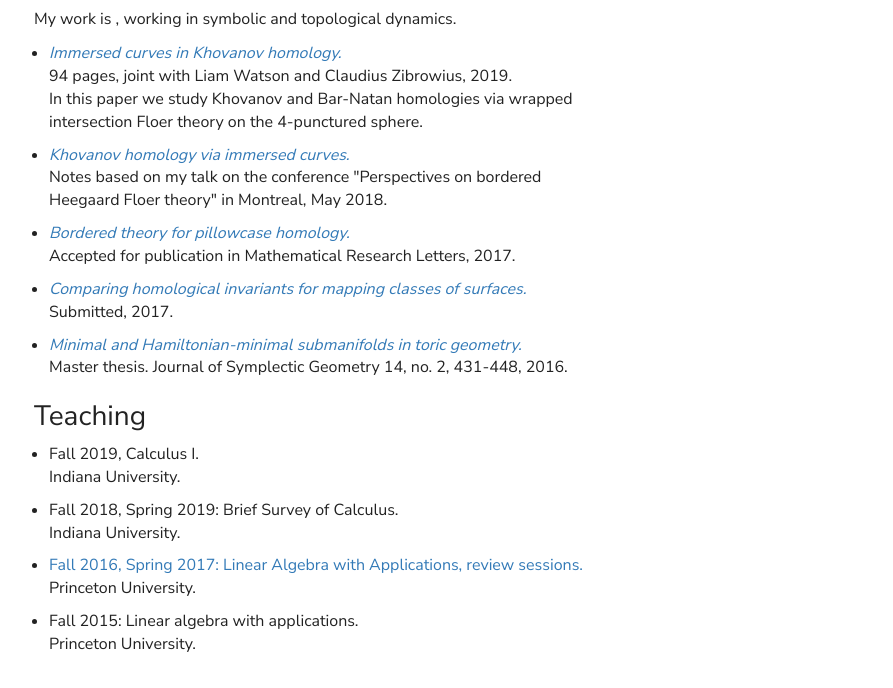
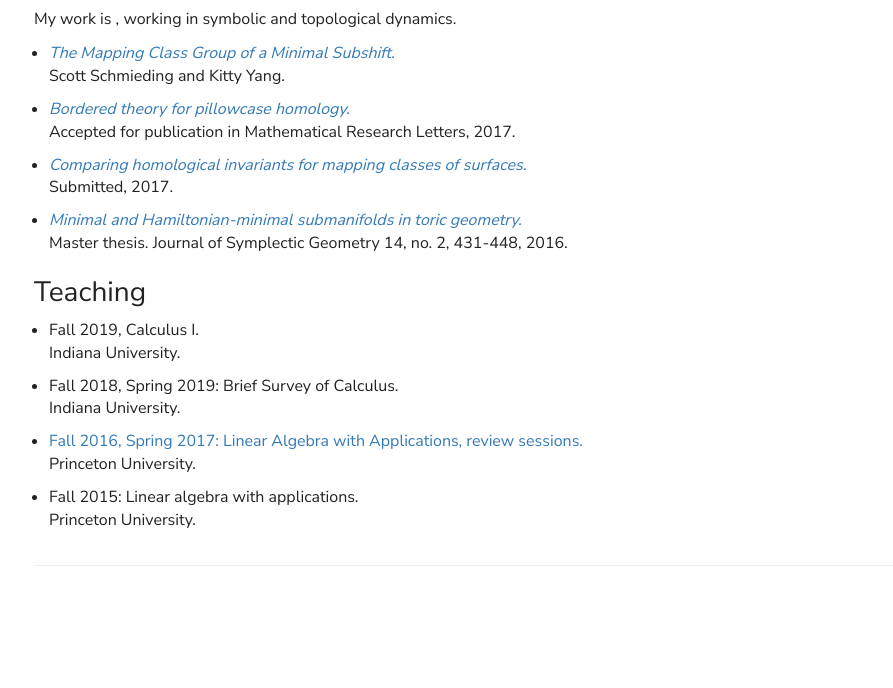
Before and after one commit to s-schmieding/s-schmieding.github.io, a plain HTML site: page index.html in a window 1280 px wide. Shown: the part 244-932 px from the top of the page, without its empty margins (36-929 px from the left). After the commit the page ends 852 px from the top, so only its background shows below. Drawn offline with nearby package versions, Linux system fonts and the light colour scheme; a web font is replaced by a local one.

Commit message:
kitty paper

```diff
--- a/index.html
+++ b/index.html
@@ -61,9 +61,8 @@
           <h3>Research</h3>
           <p>My work is , working in symbolic and topological dynamics.</p>
           <ul>
-            <li><i> <a href=https://arxiv.org/abs/1910.14584> Immersed curves in Khovanov homology. </a></i> <br>
-            94 pages, joint with Liam Watson and Claudius Zibrowius, 2019. <br> In this paper we study Khovanov and Bar-Natan homologies via wrapped intersection Floer theory on the 4-punctured sphere. </li>
-            <li> <a href="notes_Montreal.pdf"><i>Khovanov homology via immersed curves.</i> </a><br> Notes based on my talk on the conference "Perspectives on bordered Heegaard Floer theory" in Montreal, May 2018. </li>
+            <li><i> <a href=https://arxiv.org/abs/1810.08847> The Mapping Class Group of a Minimal Subshift. </a></i> <br>
+            Scott Schmieding and Kitty Yang. </li>
             <li><i> <a href=https://arxiv.org/abs/1707.07481> Bordered theory for pillowcase homology. </a></i> <br>Accepted for publication in Mathematical Research Letters, 2017.</li>
             <li><i> <a href=https://arxiv.org/abs/1702.04071>Comparing homological invariants for mapping classes of surfaces. </a></i> <br>Submitted, 2017.</li>
             <li><i> <a href=https://arxiv.org/abs/1307.8140> Minimal and Hamiltonian-minimal submanifolds in toric geometry. </a> </i> <br> Master thesis. Journal of Symplectic Geometry 14, no. 2, 431-448, 2016.</li>
```
